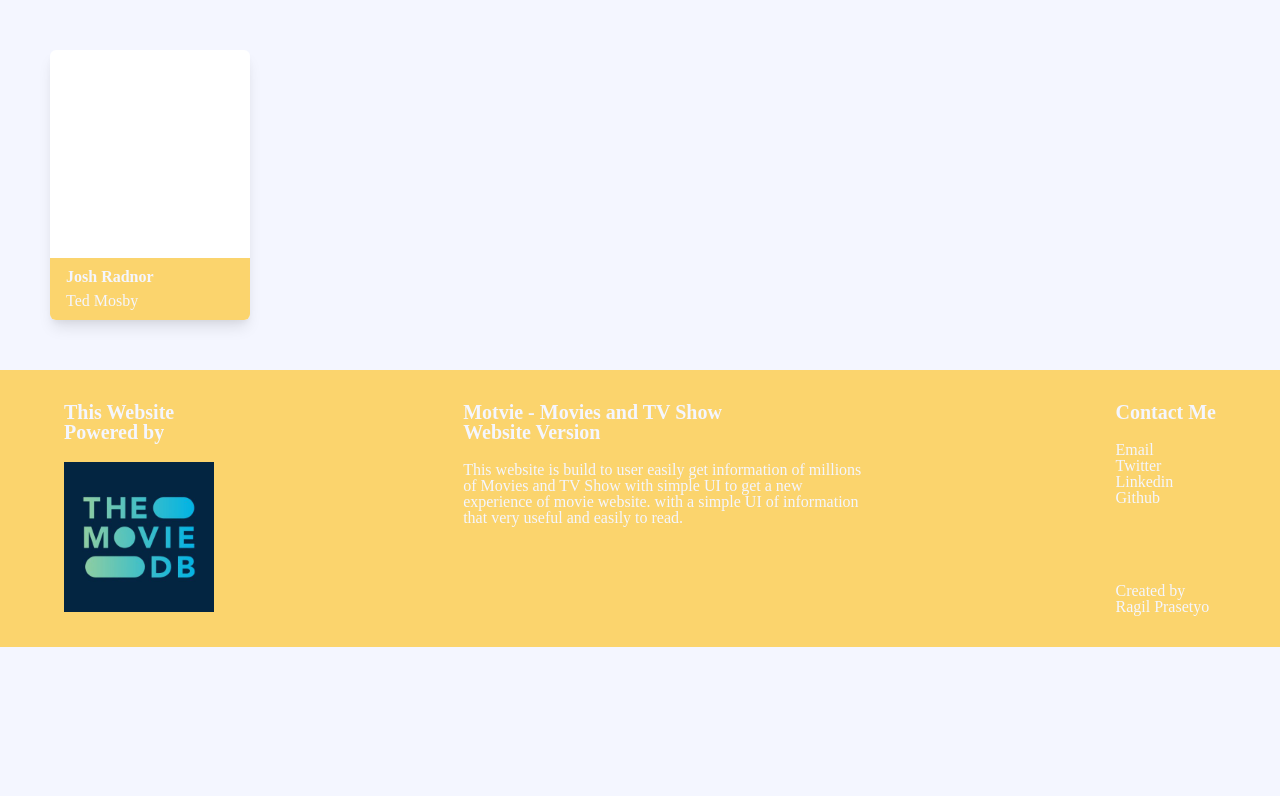
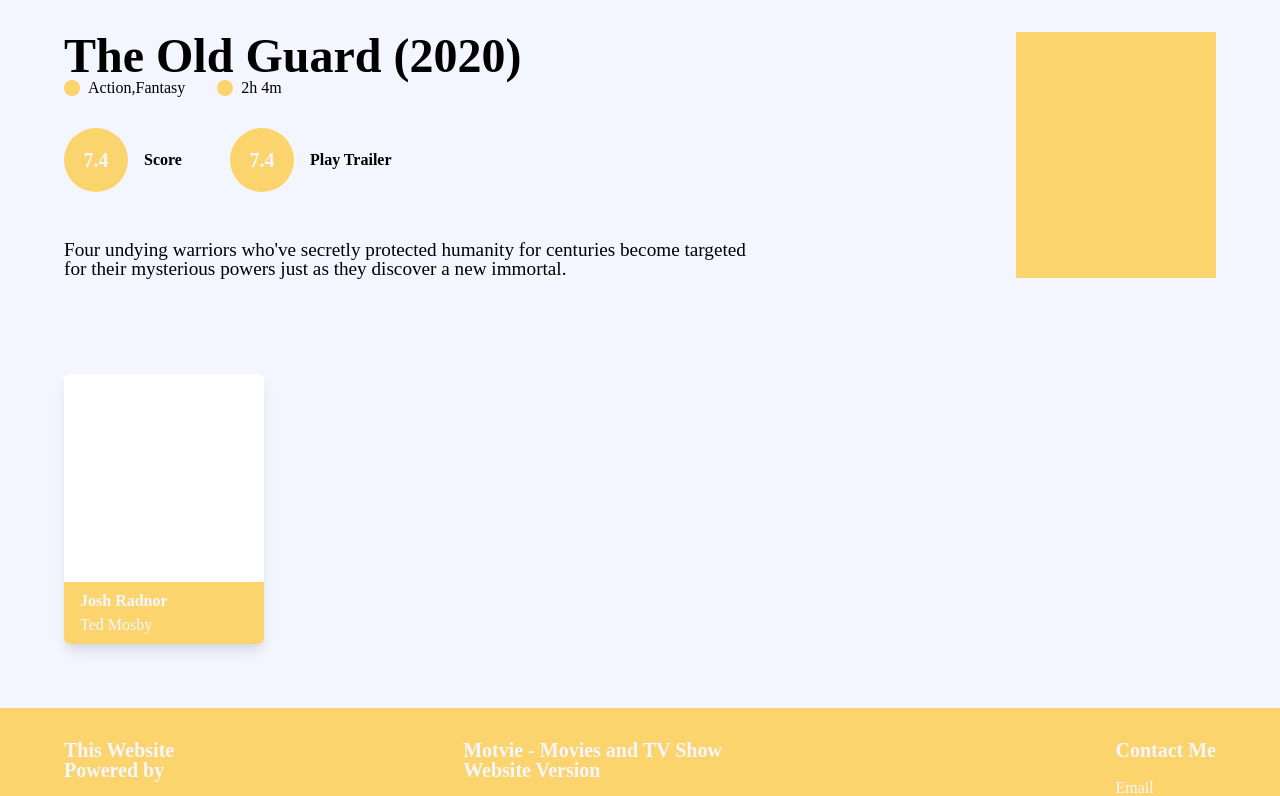
Before and after one commit to ragilhadi/motvie, a React (Create React App) app: page / in a window 1280 px wide. Shown: the top 796 px of the page. Built offline with nearby package versions, Linux system fonts and the light colour scheme; the HTML template or start-up script is replaced by a standard one.

Commit message:
Create Banner Details

```diff
--- a/src/App.js
+++ b/src/App.js
@@ -1,10 +1,12 @@
 import React from "react";
 import Footer from "./components/footer/Footer";
 import CardPerson from "./components/card-person/CardPerson";
+import BannerDetails from "./components/banner-details/BannerDetails";
 
 function App() {
   return (
     <div className="App">
+      <BannerDetails />
       <CardPerson />
       <Footer />
     </div>
--- /dev/null
+++ b/src/components/banner-details/BannerDetails.js
@@ -0,0 +1,46 @@
+import React from "react";
+import "./BannerDetails.scss";
+
+const BannerDetails = () => {
+  return (
+    <div className="banner">
+      <div className="banner-details">
+        <h1 className="title">
+          The Old Guard <span className="year">(2020)</span>
+        </h1>
+        <div className="genre-duration">
+          <div className="genre-duration-detail">
+            <div className="little-circle"></div>
+            <p className="genre-duration-detail__text">Action,Fantasy</p>
+          </div>
+          <div className="genre-duration-detail">
+            <div className="little-circle"></div>
+            <p className="genre-duration-detail__text">2h 4m</p>
+          </div>
+        </div>
+        <div className="rating-trailer">
+          <div className="rating-trailer-detail">
+            <div className="rounded-icon">
+              <p>7.4</p>
+            </div>
+            <p className="rating-trailer-detail__text">Score</p>
+          </div>
+          <div className="rating-trailer-detail">
+            <div className="rounded-icon">
+              <p>7.4</p>
+            </div>
+            <p className="rating-trailer-detail__text">Play Trailer</p>
+          </div>
+        </div>
+        <p className="description">
+          Four undying warriors who've secretly protected humanity for centuries
+          become targeted for their mysterious powers just as they discover a
+          new immortal.
+        </p>
+      </div>
+      <div className="banner-poster"></div>
+    </div>
+  );
+};
+
+export default BannerDetails;
--- /dev/null
+++ b/src/components/banner-details/BannerDetails.scss
@@ -0,0 +1,90 @@
+@import "../../base.scss";
+
+.banner {
+  display: flex;
+  justify-content: space-between;
+  align-content: center;
+  padding: 2.5% 5%;
+
+  .banner-details {
+    width: 60%;
+
+    .title {
+      font-size: 3rem;
+      font-weight: 700;
+
+      .year {
+        font-weight: 600;
+      }
+    }
+
+    .genre-duration {
+      display: flex;
+      align-items: center;
+      justify-content: flex-start;
+    }
+
+    .genre-duration-detail {
+      display: flex;
+      align-content: center;
+      align-items: center;
+
+      &__text {
+        font-weight: 500;
+        margin-left: 0.5rem;
+        margin-right: 2rem;
+      }
+    }
+
+    .rating-trailer {
+      display: flex;
+      justify-content: flex-start;
+      align-items: center;
+      margin-top: 2rem;
+    }
+    .rating-trailer-detail {
+      display: flex;
+      align-content: center;
+      align-items: center;
+      margin-right: 3rem;
+
+      &__text {
+        color: black;
+        margin-left: 1rem;
+        font-weight: 700;
+      }
+    }
+    .little-circle {
+      height: 1rem;
+      width: 1rem;
+      background-color: $terneryColor;
+      border-radius: 9999px;
+    }
+    .rounded-icon {
+      background-color: $terneryColor;
+      display: flex;
+      height: 4rem;
+      width: 4rem;
+      align-items: center;
+      justify-content: center;
+      border-radius: 9999px;
+      color: $backgroundBase;
+      p {
+        font-size: 1.25rem;
+        font-weight: 700;
+      }
+    }
+
+    .description {
+      margin-top: 3rem;
+      font-size: 1.2rem;
+      font-weight: 500;
+    }
+  }
+
+  .banner-poster {
+    height: inherit;
+    width: 200px;
+    background-color: $terneryColor;
+  }
+}
--- a/src/components/card-person/CardPerson.scss
+++ b/src/components/card-person/CardPerson.scss
@@ -11,7 +11,7 @@
   box-shadow: 0 10px 15px -3px rgba(0, 0, 0, 0.1),
     0 4px 6px -2px rgba(0, 0, 0, 0.05);
   border-radius: 0.375rem;
-  margin: 50px;
+  margin: 5%;
 
   .details {
     position: absolute;
```
